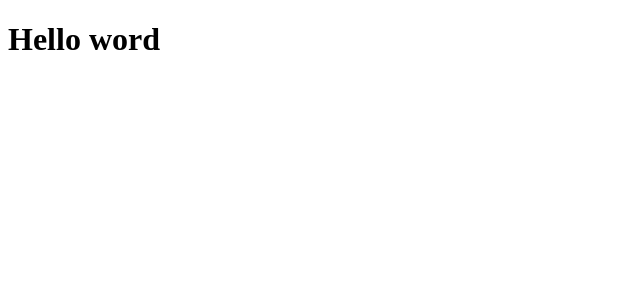
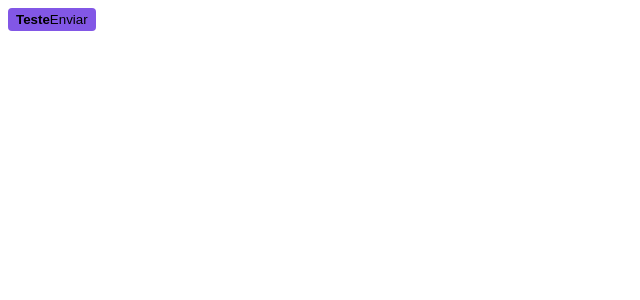
Before and after one commit to Du-devBR/rocketseatOne-ReactJs, a Next.js app in the folder projeto04-ignite-shop/: page / in a window 1280 px wide. Shown: the top 300 px of the page, without its empty margins (0-640 px from the left). Built offline with nearby package versions, Linux system fonts and the light colour scheme.

Commit message:
feat: criado pagina styles e configurado stitches

```diff
--- a/projeto04-ignite-shop/src/pages/_document.tsx
+++ b/projeto04-ignite-shop/src/pages/_document.tsx
@@ -1,3 +1,4 @@
+import { getCssText } from "@/styles";
 import { Head, Html, Main, NextScript } from "next/document";
 
 export default function Document(){
@@ -7,6 +8,8 @@ export default function Document(){
         <link rel="preconnect" href="https://fonts.googleapis.com" />
         <link rel="preconnect" href="https://fonts.gstatic.com" crossOrigin="anonymous" />
         <link href="https://fonts.googleapis.com/css2?family=Roboto:wght@400;700&display=swap" rel="stylesheet" />
+
+        <style id="stitches" dangerouslySetInnerHTML={{ __html: getCssText() }} />
       </Head>
       <body>
         <Main />
--- a/projeto04-ignite-shop/src/pages/index.tsx
+++ b/projeto04-ignite-shop/src/pages/index.tsx
@@ -1,8 +1,29 @@
+import {styled} from '../styles/index'
+
+
+const Button = styled('button', {
+  backgroundColor: '$rocketseat',
+  borderRadius: 4,
+  border: 0,
+  padding: '4px 8px',
+
+  span: {
+    fontWeight: 'bold'
+  },
+
+  '&:hover': {
+    filter: 'brightness(0.8)'
+  }
+})
+
 
 export default function Home() {
   return (
     <div>
-      <h1>Hello word </h1>
+      <Button>
+        <span>Teste</span>
+        Enviar
+      </Button>
     </div>
   )
 }
--- /dev/null
+++ b/projeto04-ignite-shop/src/styles/index.ts
@@ -0,0 +1,9 @@
+import { createStitches } from '@stitches/react';
+
+export const { config, styled, globalCss, keyframes, getCssText, theme, createTheme, css } = createStitches({
+  theme: {
+    colors: {
+      rocketseat: '#8257e6',
+    },
+  },
+});
```
